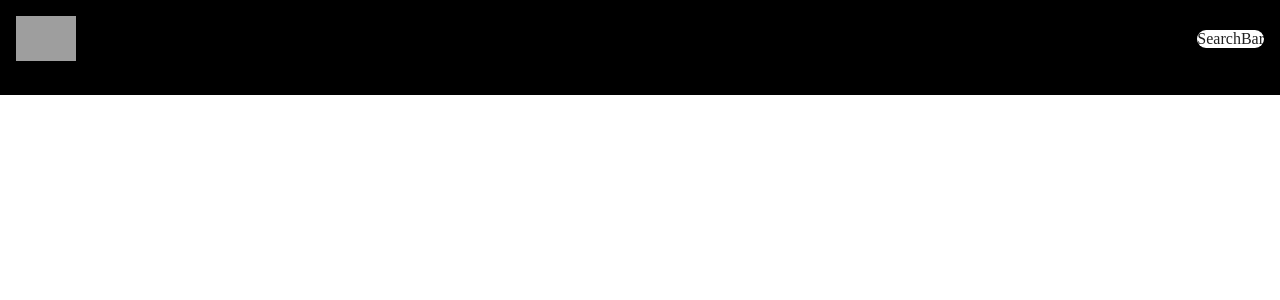
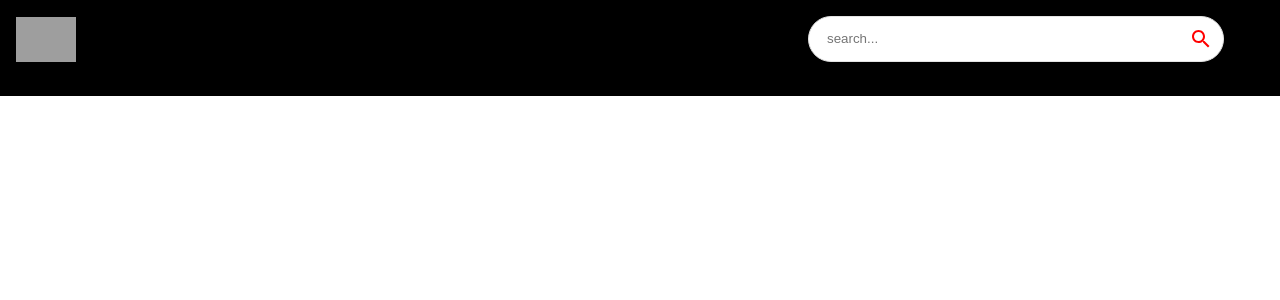
Before and after one commit to MatiasGonzalez1/youtube-clon, a React (Create React App) app: page / in a window 1280 px wide. Shown: the top 300 px of the page. Built offline with nearby package versions, Linux system fonts and the light colour scheme; grey boxes are pictures that could not be loaded.

Commit message:
feat: add searchbar

```diff
--- a/src/components/SearchBar.jsx
+++ b/src/components/SearchBar.jsx
@@ -1,7 +1,7 @@
 import {useState} from 'react';
 import { useNavigate } from 'react-router-dom';
 import {Paper, IconButton} from '@mui/material';
-import {SearchIcon} from '@mui/icons-material';
+import {Search} from '@mui/icons-material';
 
 const SearchBar = () => {
   return (
@@ -11,8 +11,19 @@
     }}
     sx={{
       borderRadius: 20,
+      border: '1px solid #e3e3e3',
+      pl:2,
+      boxShadow:'none',
+      mr:{sm:5}
     }}
-    >SearchBar</Paper>
+    >
+      <input
+      className='search-bar' placeholder='search...' value='' onChange={()=>{}}
+      />
+      <IconButton type='submit' sx={{p: '10px', color: 'red'}}>
+        <Search/>
+      </IconButton>
+    </Paper>
   )
 }
 
```
